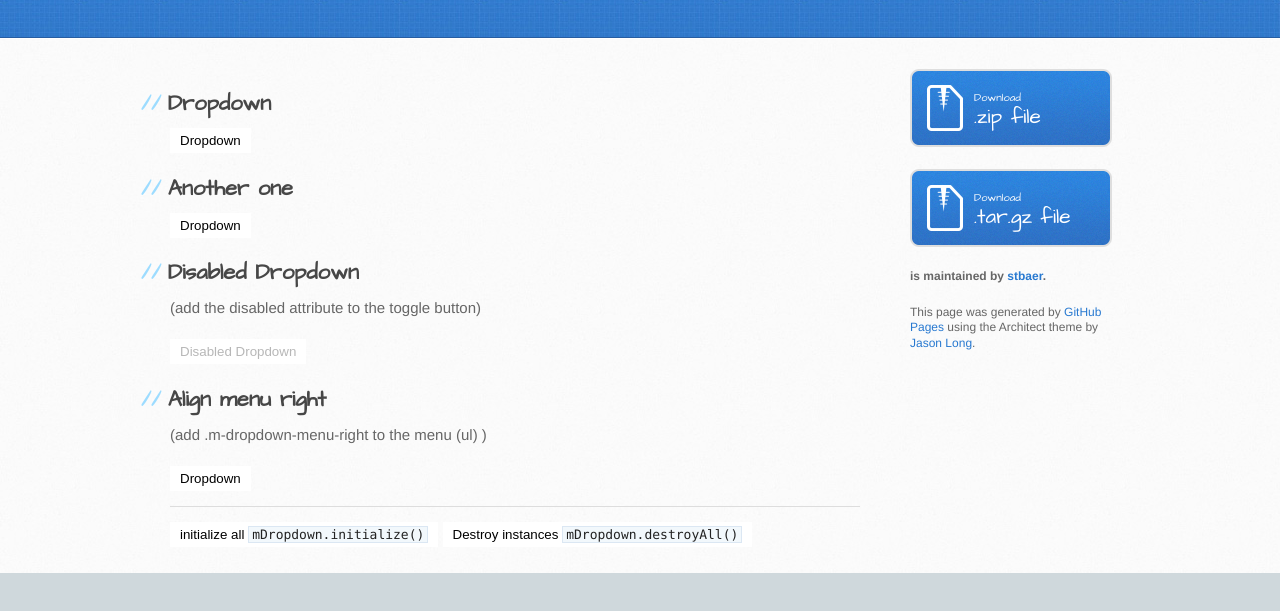
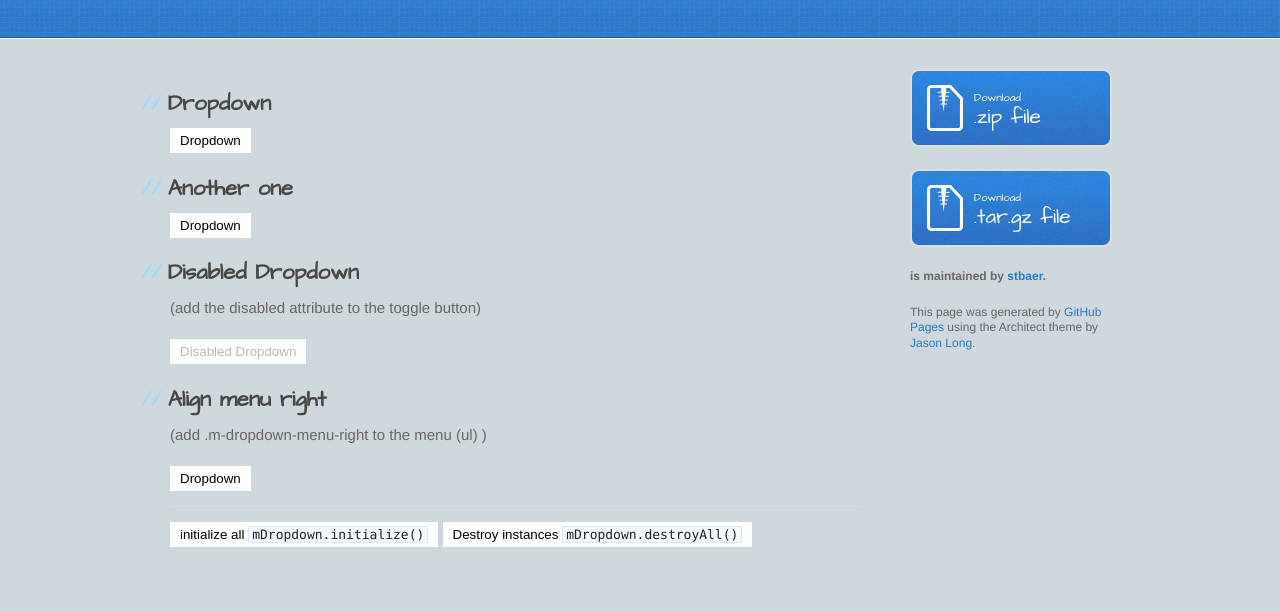
Before and after one commit to stbaer/m-dropdown, a plain HTML site: page index.html in a window 1280 px wide. Shown: the part 163-774 px from the top of the page. Drawn offline with Linux system fonts and the light colour scheme.

Commit message:
body style change

```diff
--- a/stylesheets/stylesheet.css
+++ b/stylesheets/stylesheet.css
@@ -436,7 +436,6 @@ body {
   font-weight: 400;
   line-height: 1.5;
   color: #666;
-  background: #fafafa url(../images/body-bg.jpg) 0 0 repeat;
 }
 
 p {
```
